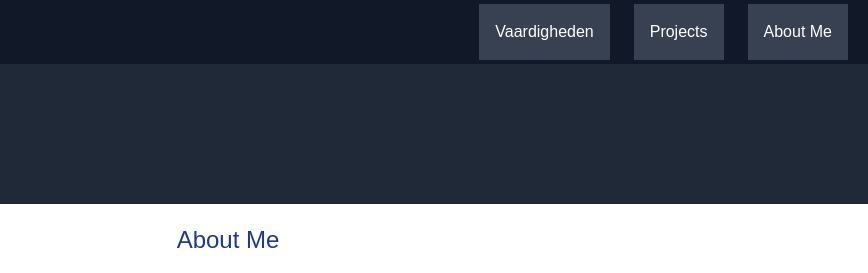
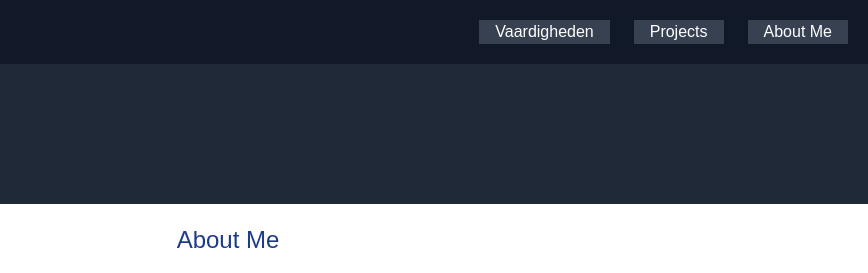
Before and after one commit to ThomasvanBockel/portfolio-site, a plain HTML site: page index.html in a window 1280 px wide. Shown: the top 273 px of the page, 412-1280 px from the left. Drawn offline with Linux system fonts and the light colour scheme.

Commit message:
fixed buttons desktop

```diff
--- a/index.html
+++ b/index.html
@@ -15,9 +15,9 @@
         </a>
     </div>
     <div class=" ml-auto flex gap-6 pr-5 ">
-        <a href="#skills" class="  bg-gray-700 lg:px-4 px-16 py-4">Vaardigheden</a>
-        <a href="#projects" class=" bg-gray-700 lg:px-4 px-16 py-4">Projects</a>
-        <a href="#about-me" class="  bg-gray-700 lg:px-4 px-16 py-4">About Me</a>
+        <a href="#skills" class="  bg-gray-700 px-16 py-4 lg:px-4 lg:py-0">Vaardigheden</a>
+        <a href="#projects" class=" bg-gray-700 px-16 py-4 lg:px-4 lg:py-0">Projects</a>
+        <a href="#about-me" class="  bg-gray-700 px-16 py-4 lg:px-4 lg:py-0">About Me</a>
     </div>
 
 </nav>
@@ -55,7 +55,7 @@
     <section id="skills" class="my-10 ">
         <h2 class="lg:text-2xl text-center my-5 text-blue-900 text-6xl">Vaardigheden</h2>
         <div class=" flex flex-col items-center gap-5 ">
-            <div class=" border-2 border-black  lg:rounded-md p-2 ">
+            <div class=" border-2 border-black  lg:rounded-md p-2 shadow-inner  ">
                 <h3 class="lg:text-xl  text-4xl font-bold">Frontend </h3>
                 <p class="lg:text-xl text-4xl">CSS: ik heb met meerdere projecten gewerkt met CSS, hierdoor kan ik al
                     veel maken
```
Also changed, not shown: dist/output.css.
